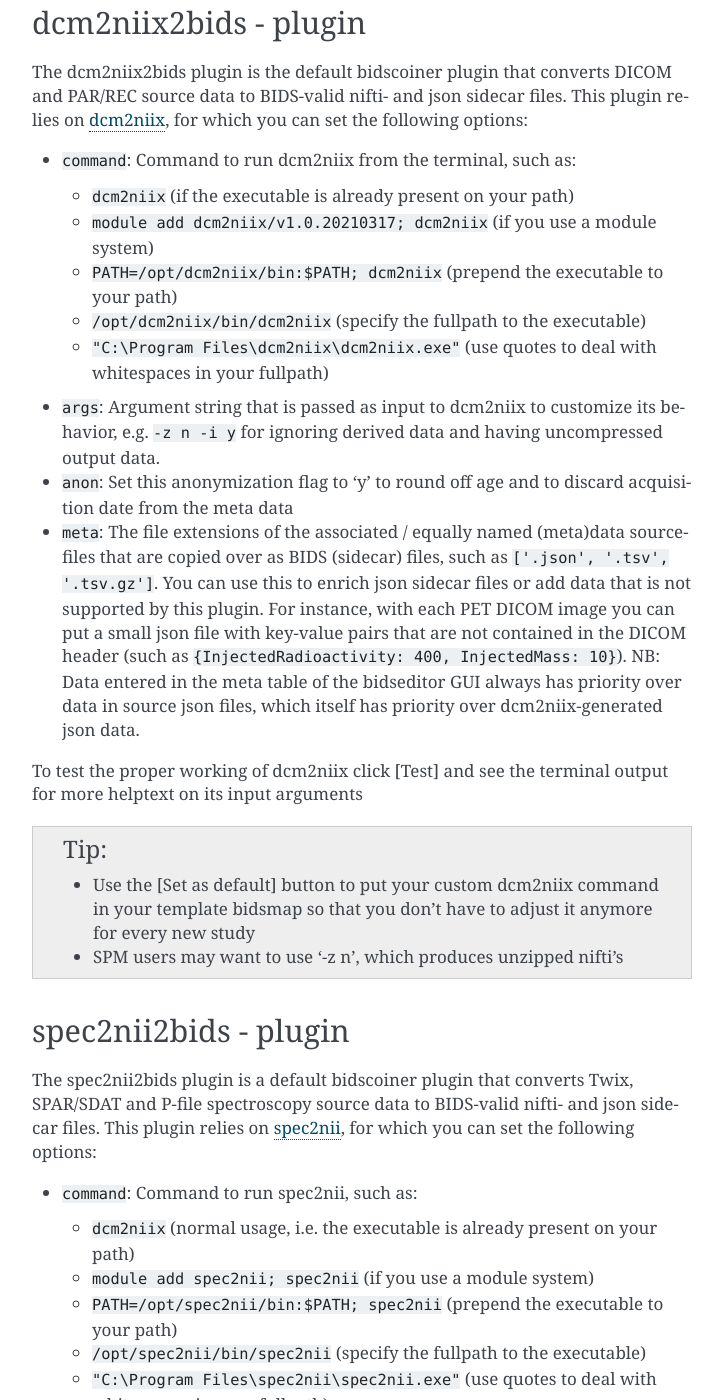
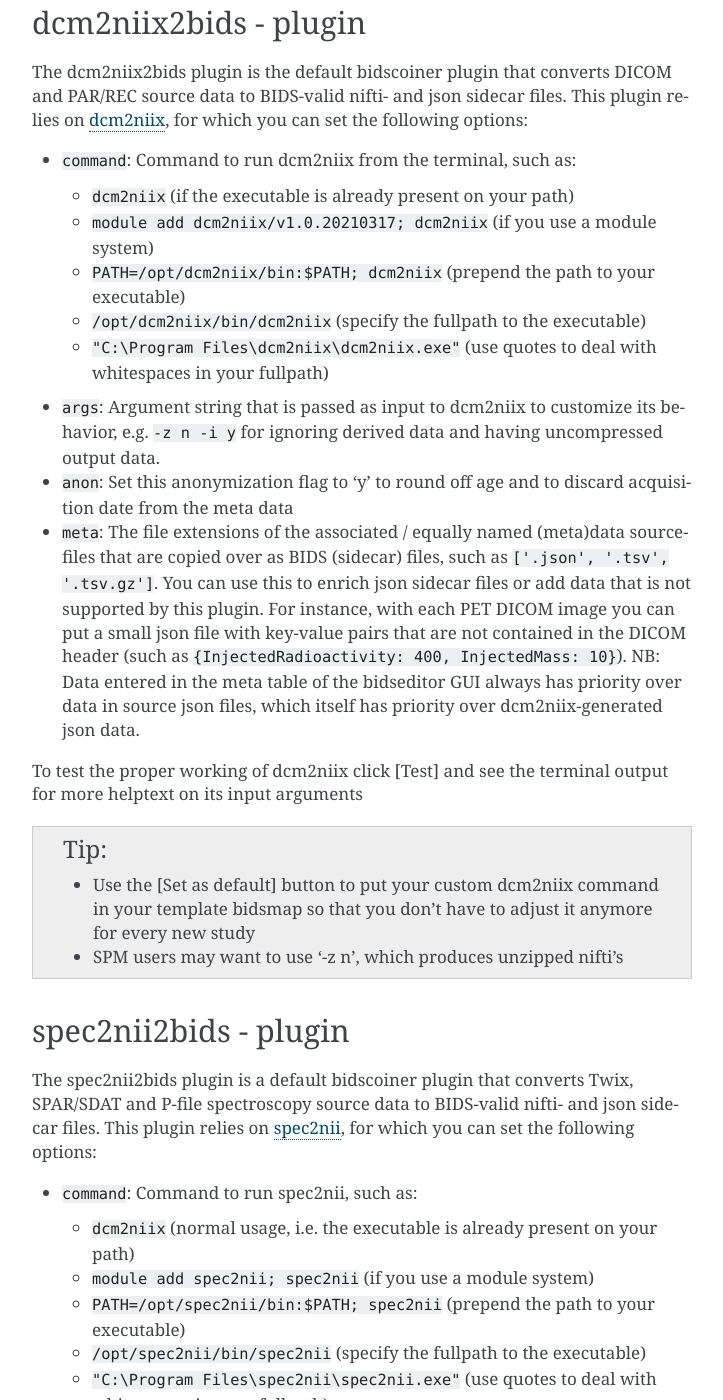
Before and after one commit to Donders-Institute/bidscoin, a Sphinx documentation site: the page built from docs/options.rst, in a window 1280 px wide and 1400 px high, scrolled down 1633 px. Shown: the whole window, without its empty margins (388-1111 px from the left). Built offline with Sphinx 7.4.7, drawn with Linux system fonts in a browser that asks for light colours.

Commit message:
Minor doc fix

```diff
--- a/docs/options.rst
+++ b/docs/options.rst
@@ -32,7 +32,7 @@
 
   - ``dcm2niix`` (if the executable is already present on your path)
   - ``module add dcm2niix/v1.0.20210317; dcm2niix`` (if you use a module system)
-  - ``PATH=/opt/dcm2niix/bin:$PATH; dcm2niix`` (prepend the executable to your path)
+  - ``PATH=/opt/dcm2niix/bin:$PATH; dcm2niix`` (prepend the path to your executable)
   - ``/opt/dcm2niix/bin/dcm2niix`` (specify the fullpath to the executable)
   - ``"C:\Program Files\dcm2niix\dcm2niix.exe"`` (use quotes to deal with whitespaces in your fullpath)
 
@@ -55,7 +55,7 @@
 
   - ``dcm2niix`` (normal usage, i.e. the executable is already present on your path)
   - ``module add spec2nii; spec2nii`` (if you use a module system)
-  - ``PATH=/opt/spec2nii/bin:$PATH; spec2nii`` (prepend the executable to your path)
+  - ``PATH=/opt/spec2nii/bin:$PATH; spec2nii`` (prepend the path to your executable)
   - ``/opt/spec2nii/bin/spec2nii`` (specify the fullpath to the executable)
   - ``"C:\Program Files\spec2nii\spec2nii.exe"`` (use quotes to deal with whitespaces in your fullpath)
 
```
Also changed, not shown: 1 other file.
